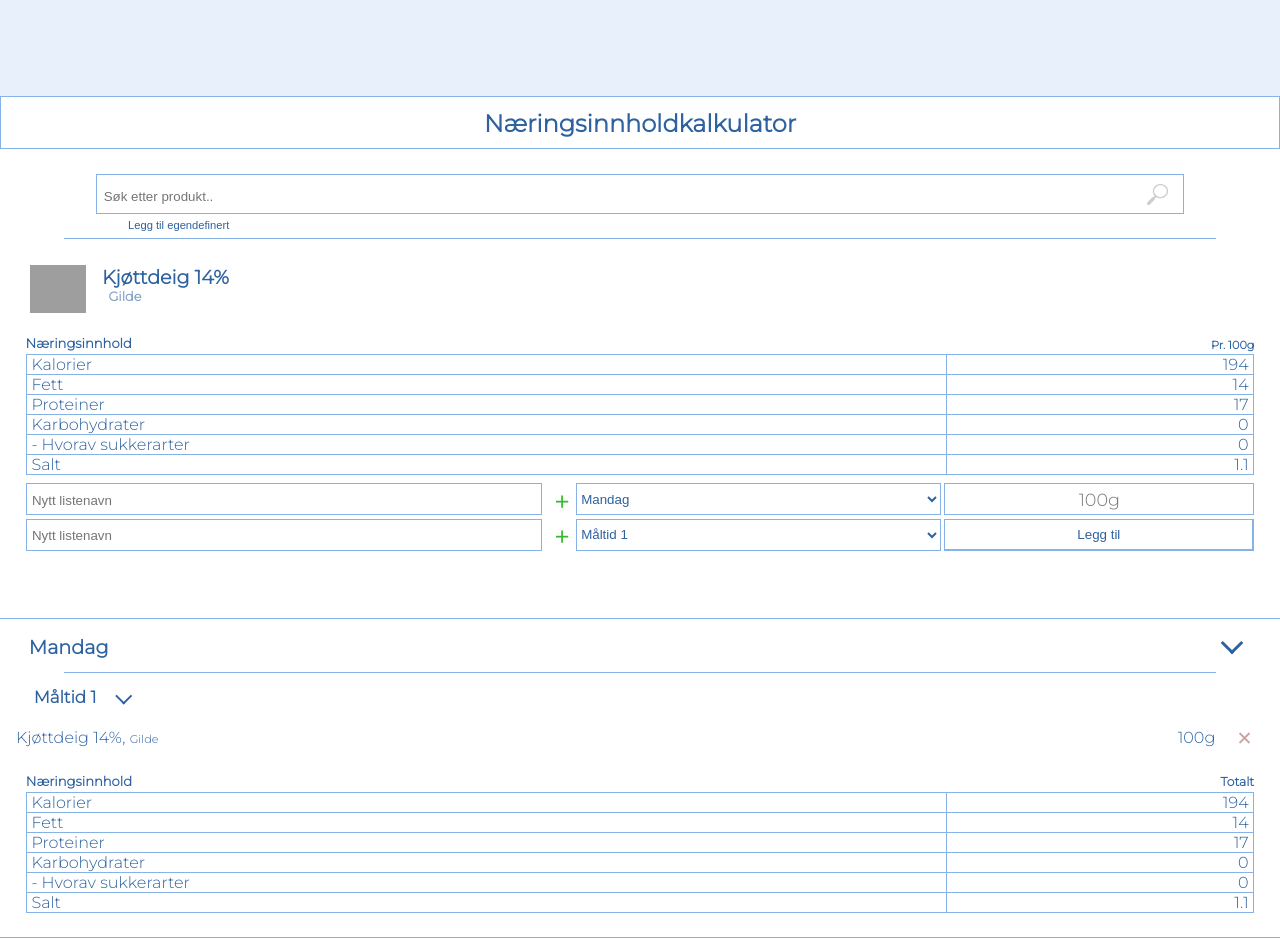
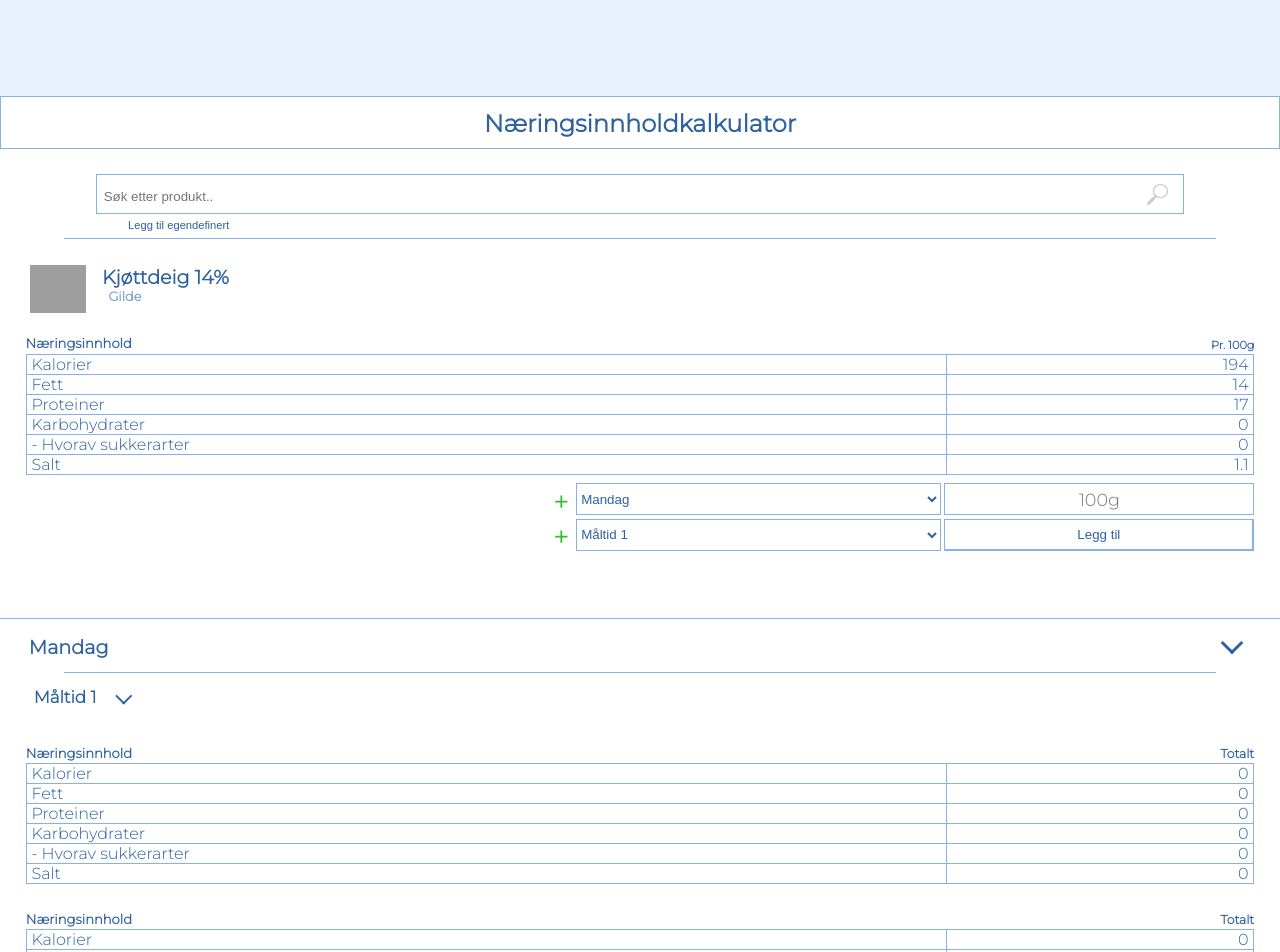
Before and after one commit to weskeiser/mealplanner, a React (Create React App) app in the folder client/: page / in a window 1280 px wide. Shown: the top 952 px of the page. Built offline with nearby package versions, Linux system fonts and the light colour scheme; grey boxes are pictures that could not be loaded.

Commit message:
progress backup

```diff
--- a/client/src/App.tsx
+++ b/client/src/App.tsx
@@ -67,74 +67,32 @@ function App() {
   const [focusedSearchResult, setFocusedSearchResult] = useState(0);
   const [allChosenProducts, setAllChosenProducts] = useState<IProducts[]>([]);
   const [currentProduct, setCurrentProduct] = useState<IProducts | {}>({});
+  const [highlighted, setHighlighted] = useState(false);
 
-  const [mealPlans, setMealPlans] = useState<IMealplans[]>([
-    {
-      listName: 'Mandag',
+  const temp = useRef([
+    'Mandag',
+    'Tirsdag',
+    'Onsdag',
+    'Torsdag',
+    'Fredag',
+    'Lørdag',
+    'Søndag',
+  ]);
+  const [mealPlans, setMealPlans] = useState<IMealplans[]>(
+    temp.current.map((day) => ({
+      listName: `${day}`,
       meals: [
         {
           listName: 'Måltid 1',
-          products: [
-            {
-              id: 2,
-              mealPlanDayName: 'Mandag',
-              mealPlanMealName: 'Måltid 1',
-              name: 'Kjøttdeig 14%',
-              category: 'Kjøtt',
-              properties: {
-                brand: 'Gilde',
-                logo: 'https://bilder.kolonial.no/local_products/c5db60d1-8bb0-498d-b99c-b333815cc9a9.jpeg?auto=format&fit=max&w=376&s=4740d15034cec94697dc5f5b57e5b357',
-                serving: 100,
-                calories: 194,
-                macros: {
-                  fat: 14,
-                  protein: 17,
-                  carbs: {
-                    total: 0,
-                    sugars: 0,
-                  },
-                },
-                salt: 1.1,
-              },
-            },
-          ],
+          products: [],
+        },
+        {
+          listName: 'Bla',
+          products: [],
         },
       ],
-    },
-    {
-      listName: 'Tirsdag',
-      meals: [
-        {
-          listName: 'Måltid 1',
-          products: [
-            {
-              id: 2,
-              mealPlanDayName: 'Tirsdag',
-              mealPlanMealName: 'Måltid 1',
-              name: 'Kjøttdeig 14%',
-              category: 'Kjøtt',
-              properties: {
-                brand: 'Gilde',
-                logo: 'https://bilder.kolonial.no/local_products/c5db60d1-8bb0-498d-b99c-b333815cc9a9.jpeg?auto=format&fit=max&w=376&s=4740d15034cec94697dc5f5b57e5b357',
-                serving: 100,
-                calories: 194,
-                macros: {
-                  fat: 14,
-                  protein: 17,
-                  carbs: {
-                    total: 0,
-                    sugars: 0,
-                  },
-                },
-                salt: 1.1,
-              },
-            },
-          ],
-        },
-      ],
-    },
-  ]);
-  const [highlighted, setHighlighted] = useState(false);
+    }))
+  );
 
   // Classnames
   const selectedProductClass = 'selected-product';
--- a/client/src/components/AddToMealplan/AddToMealplan.tsx
+++ b/client/src/components/AddToMealplan/AddToMealplan.tsx
@@ -1,4 +1,4 @@
-import { IMealplans } from '../../Interfaces/Mealplans';
+import { IMeal, IMealplans } from '../../Interfaces/Mealplans';
 import { IProducts } from '../../Interfaces/Products';
 import GramInput from './GramInput/GramInput';
 import {
@@ -9,6 +9,7 @@ import {
   Dispatch,
   useEffect,
   useMemo,
+  useCallback,
 } from 'react';
 import addProductToMeal from './addProductToMeal';
 import SelectMealplan from './SelectMealplan/SelectMealplan';
@@ -38,13 +39,7 @@ const AddToMealplan: FC<IAddToMealplan> = ({
 
   const [errorMessage, setErrorMessage] = useState('');
 
-  const [mealNamesList, setMealNamesList] = useState([
-    'Måltid 1',
-    'Måltid 2',
-    'Måltid 3',
-    'Måltid 4',
-  ]);
-
+  const [mealNamesList, setMealNamesList] = useState(['Måltid 1']);
   const [dayNamesList, setDayNamesList] = useState([
     'Mandag',
     'Tirsdag',
@@ -83,6 +78,42 @@ const AddToMealplan: FC<IAddToMealplan> = ({
       setMealPlans(updatedMealPlan);
     }
   }, [dayNamesList]);
+
+  useEffect(() => {
+    if (!firstRenderDone) {
+      setFirstRenderDone(true);
+    }
+
+    if (firstRenderDone) {
+      const newListName = mealNamesList[mealNamesList.length - 1];
+
+      const alreadyExists = mealPlans.some((mealPlan) => {
+        console.log(mealPlan);
+        return mealPlan.meals.some((meal: IMeal) => {
+          return meal.listName === newListName;
+        });
+      });
+      console.log(alreadyExists);
+      if (alreadyExists) return;
+
+      const newMealPlanContents = mealPlans.map((mealPlan) => {
+        return {
+          ...mealPlan,
+          meals: [
+            ...mealPlan.meals,
+            {
+              listName: newListName,
+              products: [],
+            },
+          ],
+        };
+      });
+      console.log(mealPlans);
+      console.log(newMealPlanContents);
+
+      setMealPlans(newMealPlanContents);
+    }
+  }, [mealNamesList]);
 
   return (
     <div className={className + '__add-to-list'}>
--- a/client/src/components/AddToMealplan/SelectMealplan/SelectMealplan.tsx
+++ b/client/src/components/AddToMealplan/SelectMealplan/SelectMealplan.tsx
@@ -16,7 +16,7 @@ const SelectMealplan: ForwardRefExoticComponent<
   ISelectMealplan & RefAttributes<HTMLSelectElement | undefined>
 > = forwardRef<HTMLSelectElement | undefined, ISelectMealplan>(
   ({ className, listNames, setListNames }, ref) => {
-    const [inputVisible, setInputVisible] = useState(true);
+    const [inputVisible, setInputVisible] = useState(false);
     const [successMessage, setSuccessMessage] = useState('');
 
     const listOptions = listNames.map((listName) => {
--- a/client/src/styles/App.scss
+++ b/client/src/styles/App.scss
@@ -518,7 +518,7 @@ $search-bar-width: 85%;
         width: 1em;
         height: 1em;
         transform: rotate(45deg);
-        // border-radius: 0.1em;
+        // transform: rotate(225deg);
       }
     }
   }
```
